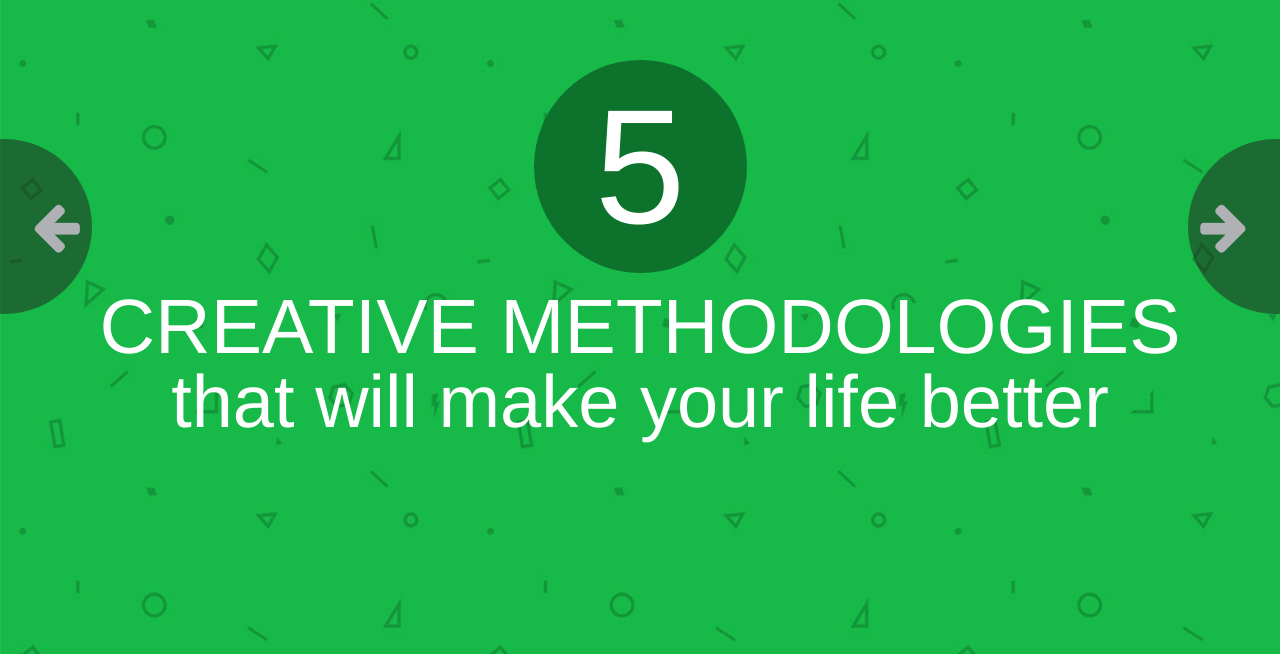
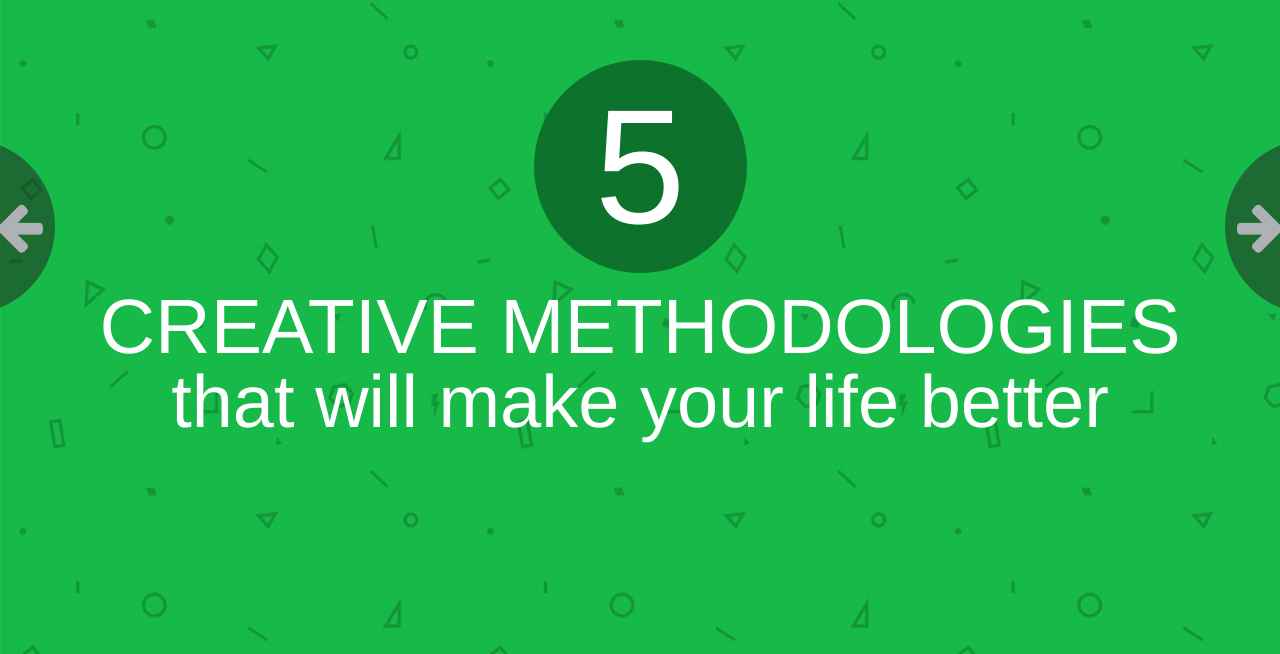
Before and after one commit to globant/globant-trends, a PHP site: page / in a window 1280 px wide. Shown: the part 141-795 px from the top of the page. Run offline with PHP 8.4, Linux system fonts and the light colour scheme; some web fonts are replaced.

Commit message:
full width changes

```diff
--- a/scss/app.scss
+++ b/scss/app.scss
@@ -588,31 +588,13 @@ header {
   @include single-transition(all, 0.30s, ease-out);
 
   &.category-nav_left {
-    left: -6.5%;
-
-    @include at-medium() {
-      left: -9%;
-    }
-
-    @include at-medium-portrait() {
-      left: -11%;
-    }
-
+    left: rem-calc(-120);
     text-align: right;
     padding-right: rem-calc(12);
   }
 
   &.category-nav_right {
-    right: -6.5%;
-
-    @include at-medium() {
-      right: -9%;
-    }
-
-    @include at-medium-portrait() {
-      right: -11%;
-    }
-
+    right: rem-calc(-120);
     text-align: left;
     padding-left: rem-calc(12);
   }
@@ -622,11 +604,17 @@ header {
     &.category-nav_left {
       left: -5.7%;
       @include background-opacity($font-color, 0.9);
+      @include at-medium-down() {
+        left: rem-calc(-120);
+      }
     }
 
     &.category-nav_right {
       right: -5.7%;
       @include background-opacity($font-color, 0.9);
+      @include at-medium-down() {
+        right: rem-calc(-120);
+      }
     }
   }
 
```
Also changed, not shown: css/app.css.
